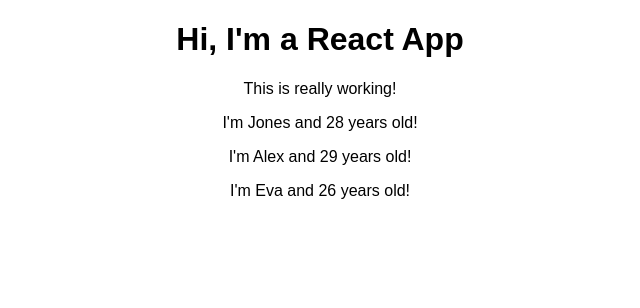
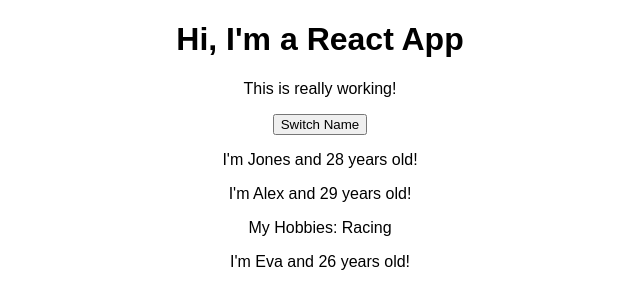
Before and after one commit to obfusticatedcode/react-basics, a React (Create React App) app: page / in a window 1280 px wide. Shown: the top 308 px of the page, without its empty margins (320-960 px from the left). Built offline with nearby package versions, Linux system fonts and the light colour scheme.

Commit message:
introduction to state

```diff
--- a/src/App.js
+++ b/src/App.js
@@ -3,14 +3,32 @@
 import Person from './Person/Person';
 
 class App extends Component {
+  state = {
+    persons: [
+      {
+        name: 'Jones',
+        age: 28
+      },
+      {
+        name: 'Alex',
+        age: 29
+      },
+      {
+        name: 'Eva',
+        age: 26
+      }
+    ]
+  }
+
   render() {
     return (
       <div className="App">
         <h1>Hi, I'm a React App</h1>
         <p>This is really working!</p>
-        <Person name="Jones" age="28"/>
-        <Person name="Alex" age="29">My Hobbies: Racing</Person>
-        <Person name="Eva" age="26"/>
+        <button>Switch Name</button>
+        <Person name={this.state.persons[0].name} age={this.state.persons[0].age}/>
+        <Person name={this.state.persons[1].name} age={this.state.persons[1].age}>My Hobbies: Racing</Person>
+        <Person name={this.state.persons[2].name} age={this.state.persons[2].age}/>
       </div>
     );
     // return React.createElement('div', {className: 'App'}, React.createElement('h1', null, 'Does this work now'));
--- a/src/Person/Person.js
+++ b/src/Person/Person.js
@@ -1,7 +1,13 @@
 import React from 'react';
 
 const person = (props) => {
-  return <p>I'm  {props.name} and {props.age} years old!</p>
+  return (
+    <div>
+      <p>I'm  {props.name} and {props.age} years old!</p>
+      <p>{props.children}</p>
+    </div>
+
+    );
 }
 
 export default person;
```
